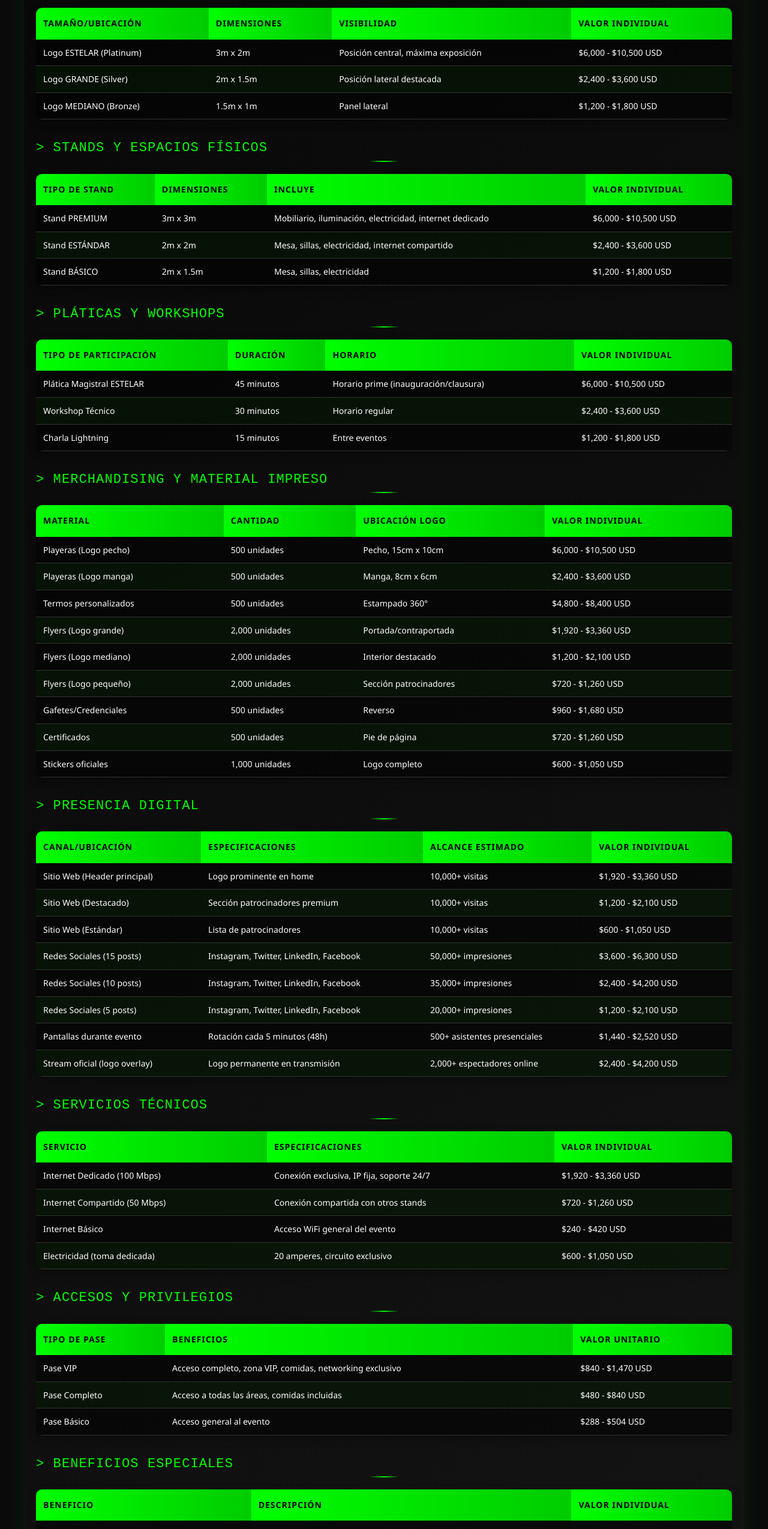
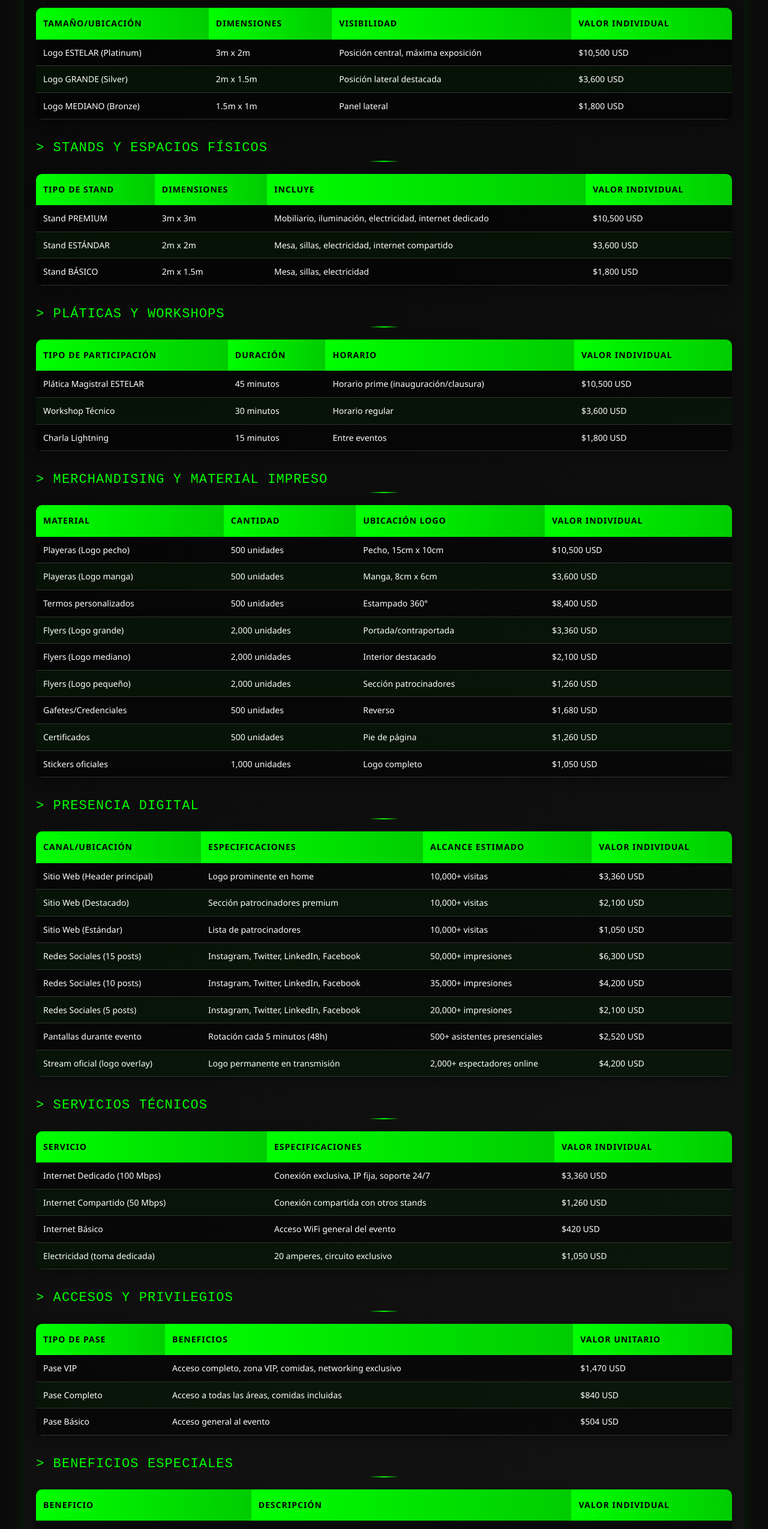
Before and after one commit to MarxMad/Cod3.0, a Next.js app: page /patrocinio-privado in a window 1280 px wide. Shown: the part 2894-5443 px from the top of the page at 60% size. Built offline with nearby package versions, Linux system fonts and the light colour scheme.

Commit message:
Update individual prices to use upper limits instead of ranges

```diff
--- a/src/app/patrocinio-privado/page.tsx
+++ b/src/app/patrocinio-privado/page.tsx
@@ -133,19 +133,19 @@ const SponsorshipProposal = () => {
               <td>Logo ESTELAR (Platinum)</td>
               <td>3m x 2m</td>
               <td>Posición central, máxima exposición</td>
-              <td>$6,000 - $10,500 USD</td>
+              <td>$10,500 USD</td>
             </tr>
             <tr>
               <td>Logo GRANDE (Silver)</td>
               <td>2m x 1.5m</td>
               <td>Posición lateral destacada</td>
-              <td>$2,400 - $3,600 USD</td>
+              <td>$3,600 USD</td>
             </tr>
             <tr>
               <td>Logo MEDIANO (Bronze)</td>
               <td>1.5m x 1m</td>
               <td>Panel lateral</td>
-              <td>$1,200 - $1,800 USD</td>
+              <td>$1,800 USD</td>
             </tr>
           </tbody>
         </table>
@@ -165,19 +165,19 @@ const SponsorshipProposal = () => {
               <td>Stand PREMIUM</td>
               <td>3m x 3m</td>
               <td>Mobiliario, iluminación, electricidad, internet dedicado</td>
-              <td>$6,000 - $10,500 USD</td>
+              <td>$10,500 USD</td>
             </tr>
             <tr>
               <td>Stand ESTÁNDAR</td>
               <td>2m x 2m</td>
               <td>Mesa, sillas, electricidad, internet compartido</td>
-              <td>$2,400 - $3,600 USD</td>
+              <td>$3,600 USD</td>
             </tr>
             <tr>
               <td>Stand BÁSICO</td>
               <td>2m x 1.5m</td>
               <td>Mesa, sillas, electricidad</td>
-              <td>$1,200 - $1,800 USD</td>
+              <td>$1,800 USD</td>
             </tr>
           </tbody>
         </table>
@@ -197,19 +197,19 @@ const SponsorshipProposal = () => {
               <td>Plática Magistral ESTELAR</td>
               <td>45 minutos</td>
               <td>Horario prime (inauguración/clausura)</td>
-              <td>$6,000 - $10,500 USD</td>
+              <td>$10,500 USD</td>
             </tr>
             <tr>
               <td>Workshop Técnico</td>
               <td>30 minutos</td>
               <td>Horario regular</td>
-              <td>$2,400 - $3,600 USD</td>
+              <td>$3,600 USD</td>
             </tr>
             <tr>
               <td>Charla Lightning</td>
               <td>15 minutos</td>
               <td>Entre eventos</td>
-              <td>$1,200 - $1,800 USD</td>
+              <td>$1,800 USD</td>
             </tr>
           </tbody>
         </table>
@@ -229,55 +229,55 @@ const SponsorshipProposal = () => {
               <td>Playeras (Logo pecho)</td>
               <td>500 unidades</td>
               <td>Pecho, 15cm x 10cm</td>
-              <td>$6,000 - $10,500 USD</td>
+              <td>$10,500 USD</td>
             </tr>
             <tr>
               <td>Playeras (Logo manga)</td>
               <td>500 unidades</td>
               <td>Manga, 8cm x 6cm</td>
-              <td>$2,400 - $3,600 USD</td>
+              <td>$3,600 USD</td>
             </tr>
             <tr>
               <td>Termos personalizados</td>
               <td>500 unidades</td>
               <td>Estampado 360°</td>
-              <td>$4,800 - $8,400 USD</td>
+              <td>$8,400 USD</td>
             </tr>
             <tr>
               <td>Flyers (Logo grande)</td>
               <td>2,000 unidades</td>
               <td>Portada/contraportada</td>
-              <td>$1,920 - $3,360 USD</td>
+              <td>$3,360 USD</td>
             </tr>
             <tr>
               <td>Flyers (Logo mediano)</td>
               <td>2,000 unidades</td>
               <td>Interior destacado</td>
-              <td>$1,200 - $2,100 USD</td>
+              <td>$2,100 USD</td>
             </tr>
             <tr>
               <td>Flyers (Logo pequeño)</td>
               <td>2,000 unidades</td>
               <td>Sección patrocinadores</td>
-              <td>$720 - $1,260 USD</td>
+              <td>$1,260 USD</td>
             </tr>
             <tr>
               <td>Gafetes/Credenciales</td>
               <td>500 unidades</td>
               <td>Reverso</td>
-              <td>$960 - $1,680 USD</td>
+              <td>$1,680 USD</td>
             </tr>
             <tr>
               <td>Certificados</td>
               <td>500 unidades</td>
               <td>Pie de página</td>
-              <td>$720 - $1,260 USD</td>
+              <td>$1,260 USD</td>
             </tr>
             <tr>
               <td>Stickers oficiales</td>
               <td>1,000 unidades</td>
               <td>Logo completo</td>
-              <td>$600 - $1,050 USD</td>
+              <td>$1,050 USD</td>
             </tr>
           </tbody>
         </table>
@@ -297,49 +297,49 @@ const SponsorshipProposal = () => {
               <td>Sitio Web (Header principal)</td>
               <td>Logo prominente en home</td>
               <td>10,000+ visitas</td>
-              <td>$1,920 - $3,360 USD</td>
+              <td>$3,360 USD</td>
             </tr>
             <tr>
               <td>Sitio Web (Destacado)</td>
               <td>Sección patrocinadores premium</td>
               <td>10,000+ visitas</td>
-              <td>$1,200 - $2,100 USD</td>
+              <td>$2,100 USD</td>
             </tr>
             <tr>
               <td>Sitio Web (Estándar)</td>
               <td>Lista de patrocinadores</td>
               <td>10,000+ visitas</td>
-              <td>$600 - $1,050 USD</td>
+              <td>$1,050 USD</td>
             </tr>
             <tr>
               <td>Redes Sociales (15 posts)</td>
               <td>Instagram, Twitter, LinkedIn, Facebook</td>
               <td>50,000+ impresiones</td>
-              <td>$3,600 - $6,300 USD</td>
+              <td>$6,300 USD</td>
             </tr>
             <tr>
               <td>Redes Sociales (10 posts)</td>
               <td>Instagram, Twitter, LinkedIn, Facebook</td>
               <td>35,000+ impresiones</td>
-              <td>$2,400 - $4,200 USD</td>
+              <td>$4,200 USD</td>
             </tr>
             <tr>
               <td>Redes Sociales (5 posts)</td>
               <td>Instagram, Twitter, LinkedIn, Facebook</td>
               <td>20,000+ impresiones</td>
-              <td>$1,200 - $2,100 USD</td>
+              <td>$2,100 USD</td>
             </tr>
             <tr>
               <td>Pantallas durante evento</td>
               <td>Rotación cada 5 minutos (48h)</td>
               <td>500+ asistentes presenciales</td>
-              <td>$1,440 - $2,520 USD</td>
+              <td>$2,520 USD</td>
             </tr>
             <tr>
               <td>Stream oficial (logo overlay)</td>
               <td>Logo permanente en transmisión</td>
               <td>2,000+ espectadores online</td>
-              <td>$2,400 - $4,200 USD</td>
+              <td>$4,200 USD</td>
             </tr>
           </tbody>
         </table>
@@ -357,22 +357,22 @@ const SponsorshipProposal = () => {
             <tr>
               <td>Internet Dedicado (100 Mbps)</td>
               <td>Conexión exclusiva, IP fija, soporte 24/7</td>
-              <td>$1,920 - $3,360 USD</td>
+              <td>$3,360 USD</td>
             </tr>
             <tr>
               <td>Internet Compartido (50 Mbps)</td>
               <td>Conexión compartida con otros stands</td>
-              <td>$720 - $1,260 USD</td>
+              <td>$1,260 USD</td>
             </tr>
             <tr>
               <td>Internet Básico</td>
               <td>Acceso WiFi general del evento</td>
-              <td>$240 - $420 USD</td>
+              <td>$420 USD</td>
             </tr>
             <tr>
               <td>Electricidad (toma dedicada)</td>
               <td>20 amperes, circuito exclusivo</td>
-              <td>$600 - $1,050 USD</td>
+              <td>$1,050 USD</td>
             </tr>
           </tbody>
         </table>
@@ -390,17 +390,17 @@ const SponsorshipProposal = () => {
             <tr>
               <td>Pase VIP</td>
               <td>Acceso completo, zona VIP, comidas, networking exclusivo</td>
-              <td>$840 - $1,470 USD</td>
+              <td>$1,470 USD</td>
             </tr>
             <tr>
               <td>Pase Completo</td>
               <td>Acceso a todas las áreas, comidas incluidas</td>
-              <td>$480 - $840 USD</td>
+              <td>$840 USD</td>
             </tr>
             <tr>
               <td>Pase Básico</td>
               <td>Acceso general al evento</td>
-              <td>$288 - $504 USD</td>
+              <td>$504 USD</td>
             </tr>
           </tbody>
         </table>
@@ -418,22 +418,22 @@ const SponsorshipProposal = () => {
             <tr>
               <td>Naming Rights</td>
               <td>Patrocinio titular de categoría o premio principal</td>
-              <td>$6,000 - $10,500 USD</td>
+              <td>$10,500 USD</td>
             </tr>
             <tr>
               <td>Mención Inauguración/Clausura</td>
               <td>Reconocimiento verbal en ceremonias principales</td>
-              <td>$1,920 - $3,360 USD</td>
+              <td>$3,360 USD</td>
             </tr>
             <tr>
               <td>Mención Premiación</td>
               <td>Reconocimiento en entrega de premios</td>
-              <td>$1,200 - $2,100 USD</td>
+              <td>$2,100 USD</td>
             </tr>
             <tr>
               <td>Base de datos participantes</td>
               <td>Contactos de asistentes (con consentimiento)</td>
-              <td>$1,680 - $2,940 USD</td>
+              <td>$2,940 USD</td>
             </tr>
           </tbody>
         </table>
```
